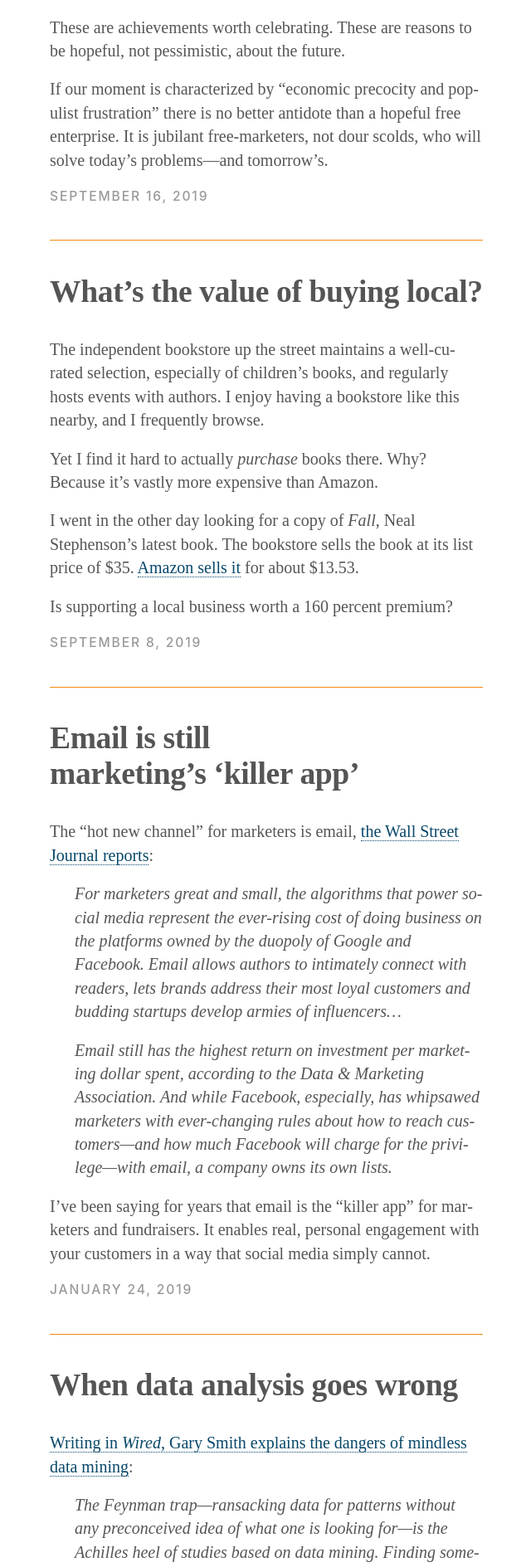
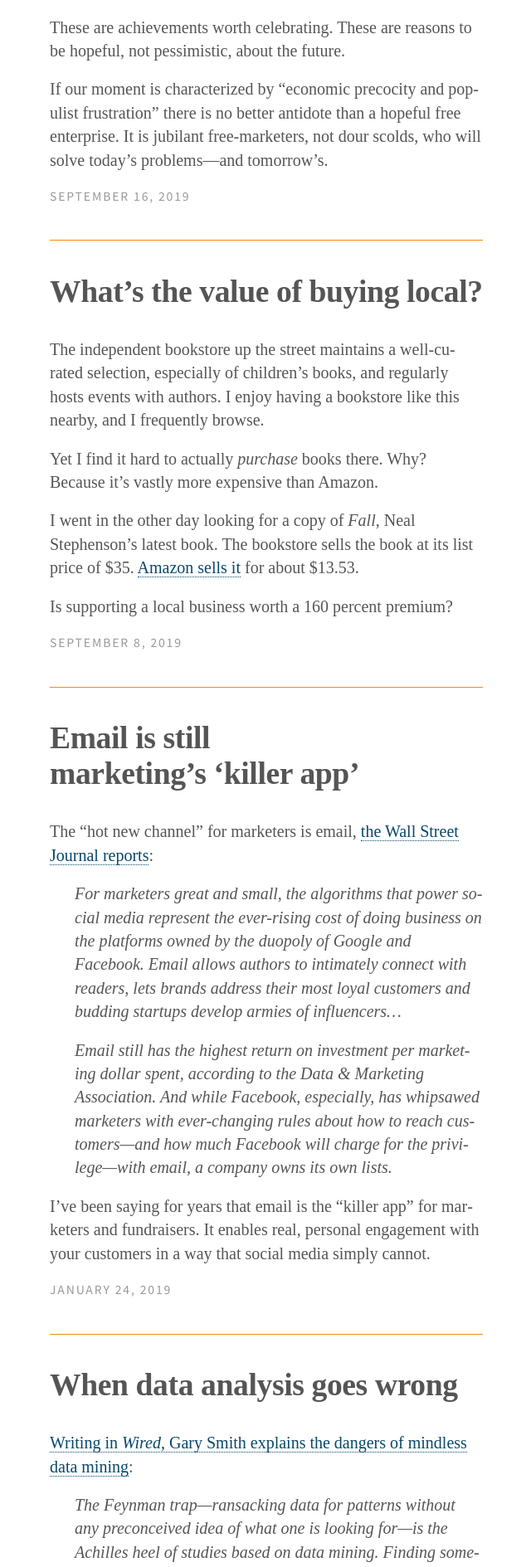
Before and after one commit to nathanielward/nathanielward.github.io, a Jekyll site: the page built from index.html, in a window 1280 px wide. Shown: the part 1593-3482 px from the top of the page at 83% size, without its empty margins (319-959 px from the left). Built offline with Jekyll 4.4.1, drawn with Linux system fonts in a browser that asks for light colours; some web fonts are replaced; the list of posts is cut into pages by our own code.

Commit message:
Update head.html

```diff
--- a/_includes/head.html
+++ b/_includes/head.html
@@ -13,6 +13,9 @@
 
 <!-- Prefetch DNS for external assets (Twitter widgets etc). -->
 <link rel="stylesheet" href="/style/style.css">
+
+<link href="https://fonts.googleapis.com/css2?family=Source+Sans+Pro:wght@400;600&display=swap" rel="stylesheet">
+<link href="https://fonts.googleapis.com/css2?family=Source+Serif:wght@200;400;600&display=swap" rel="stylesheet">
 
 <link rel="dns-prefetch" href="//www.google-analytics.com">
 
```
